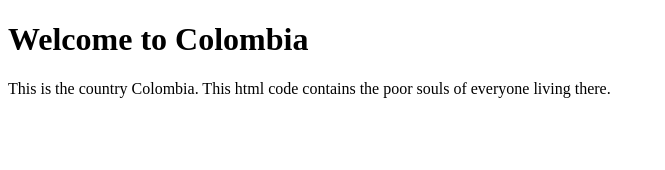
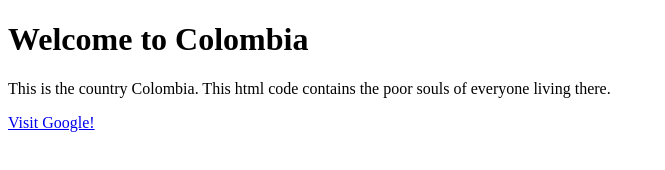
Before and after one commit to WaxBoy/WaxBoy.github.io, a plain HTML site: page index.html in a window 1280 px wide. Shown: the whole page, without its empty margins (0-665 px from the left). Drawn offline with Linux system fonts and the light colour scheme.

Commit message:
added link to google

```diff
--- a/index.html
+++ b/index.html
@@ -7,5 +7,6 @@
     <h1>Welcome to Colombia</h1>
     <p>This is the country Colombia.
        This html code contains the poor souls of everyone living there.</p>
+    <a href="https://google.com">Visit Google!</a>
 </body>
 </html>
```
